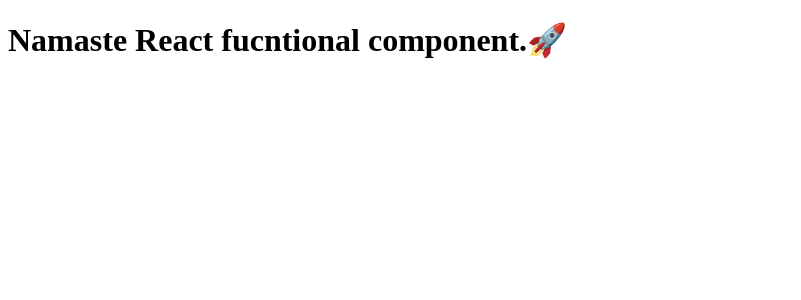
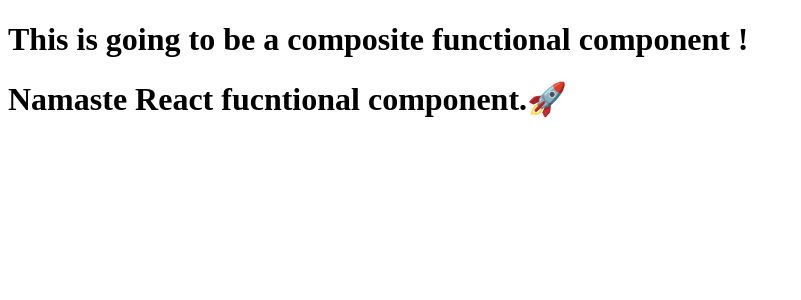
Before and after one commit to DependencyInj/namaste-react, a React (Vite) app: page / in a window 1280 px wide. Shown: the top 300 px of the page, without its empty margins (0-801 px from the left). Built offline with nearby package versions, Linux system fonts and the light colour scheme.

Commit message:
trying component composition

```diff
--- a/App.js
+++ b/App.js
@@ -2,12 +2,12 @@
 import React from 'react';
 import ReactDOM from 'react-dom';
 
-
-const jsxHeading = <h1 id="headin">React and Akshay saini is amazing</h1>;
+const CompositeHeading = () => <h1>This is going to be a composite functional component !</h1>
 
 const FunctionalHeading = () => {
     return (
         <div>
+            <CompositeHeading/>
             <h1>
                 Namaste React fucntional component.🚀
             </h1>
```
